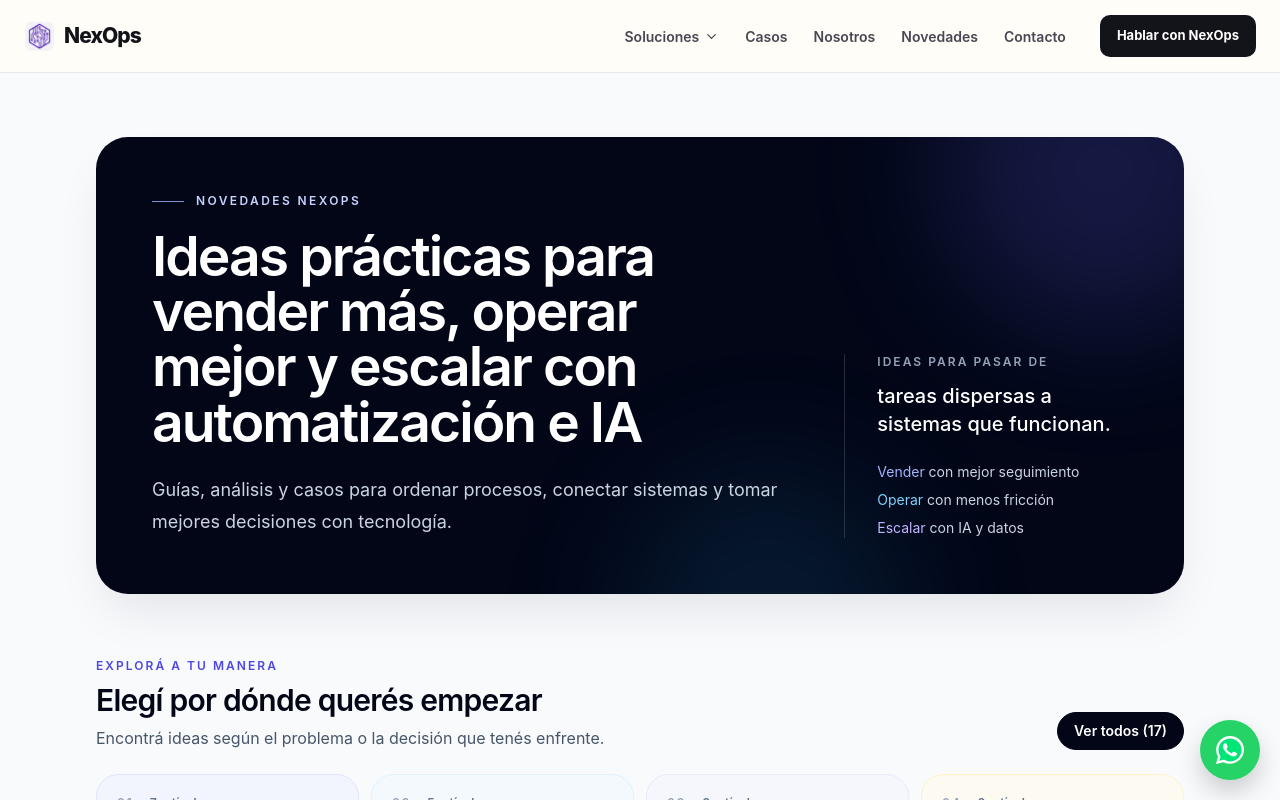
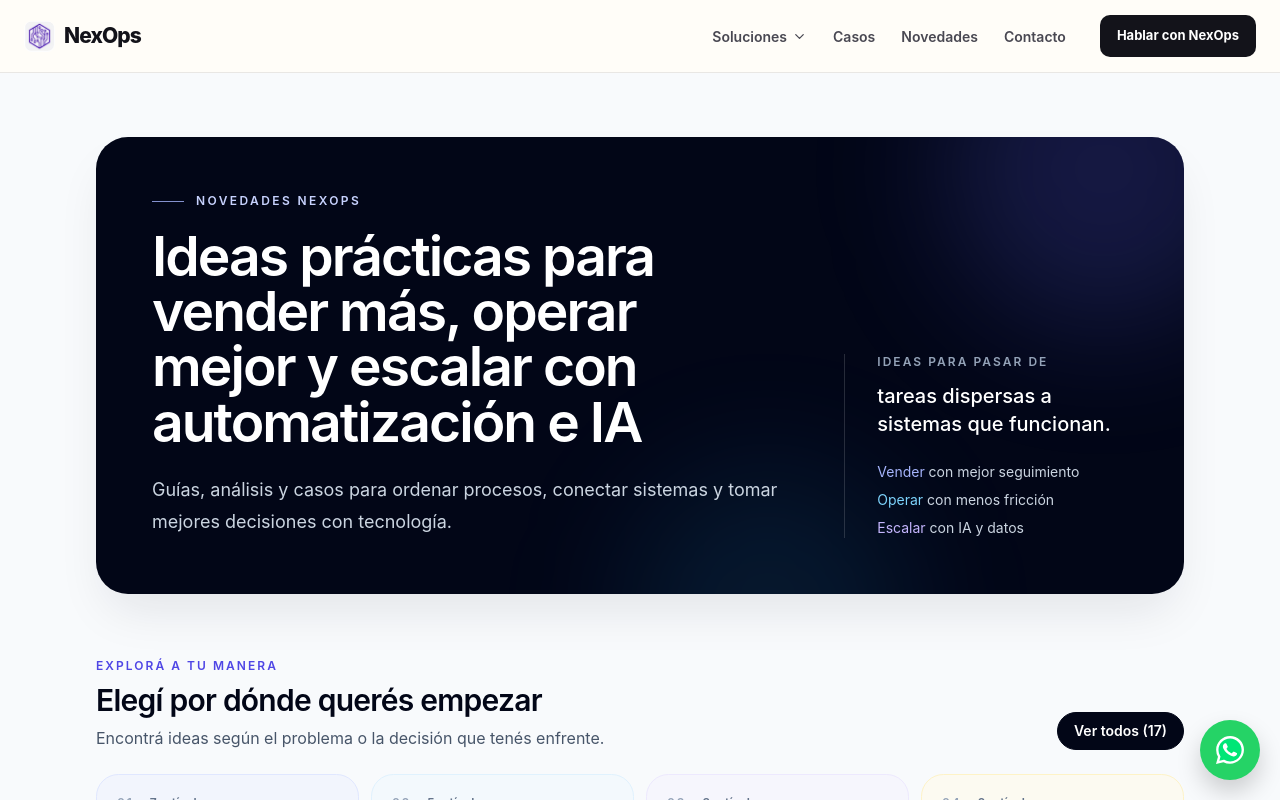
Before and after one commit to AlanTN13/webneoxps, a React (Vite) app: page /noticias in a window 1280 px wide. Shown: the top 800 px of the page. Built offline with nearby package versions, Linux system fonts and the light colour scheme.

Commit message:
fix: remove nosotros from site navigation (#62)
Co-authored-by: Tu Nombre <tu@email.com>

```diff
--- a/src/components/Footer.jsx
+++ b/src/components/Footer.jsx
@@ -18,7 +18,6 @@ export default function Footer() {
           <small>Explorar</small>
           <Link to="/#como-funciona">Cómo funciona</Link>
           <Link to="/#casos">Casos</Link>
-          <Link to="/#nosotros">Nosotros</Link>
           <Link to="/noticias">Novedades</Link>
         </div>
         <div>
--- a/src/components/Header.jsx
+++ b/src/components/Header.jsx
@@ -43,7 +43,6 @@ export default function Header() {
               </div>
             </div>
             <Link to="/#casos">Casos</Link>
-            <Link to="/#nosotros">Nosotros</Link>
             <Link to="/noticias">Novedades</Link>
             <Link to="/#contacto">Contacto</Link>
           </nav>
@@ -76,7 +75,6 @@ export default function Header() {
             ))}
             <div className="mobile-menu__secondary">
               <Link to="/#casos" onClick={() => setOpen(false)}>Casos</Link>
-              <Link to="/#nosotros" onClick={() => setOpen(false)}>Nosotros</Link>
               <Link to="/noticias" onClick={() => setOpen(false)}>Novedades</Link>
               <Link to="/#contacto" onClick={() => setOpen(false)}>Contacto</Link>
             </div>
--- a/src/config/constants.js
+++ b/src/config/constants.js
@@ -15,7 +15,6 @@ export const CALENDLY_LINK_45MIN = "https://calendly.com/nexopstech-info/45min";
 export const NAV_LINKS = [
     { label: "Soluciones", href: "/#soluciones" },
     { label: "Casos", href: "/#casos" },
-    { label: "Nosotros", href: "/#nosotros" },
     { label: "Novedades", href: "/noticias" },
     { label: "Contacto", href: "/#contacto" },
 ];
--- a/src/pages/HomePage.jsx
+++ b/src/pages/HomePage.jsx
@@ -218,7 +218,7 @@ export default function HomePage() {
         </div>
       </section>
 
-      <section className="section" id="nosotros">
+      <section className="section" id="como-pensamos">
         <div className="site-shell about-system">
           <div className="about-system__visual">
             <header className="about-system__visual-head">
```
